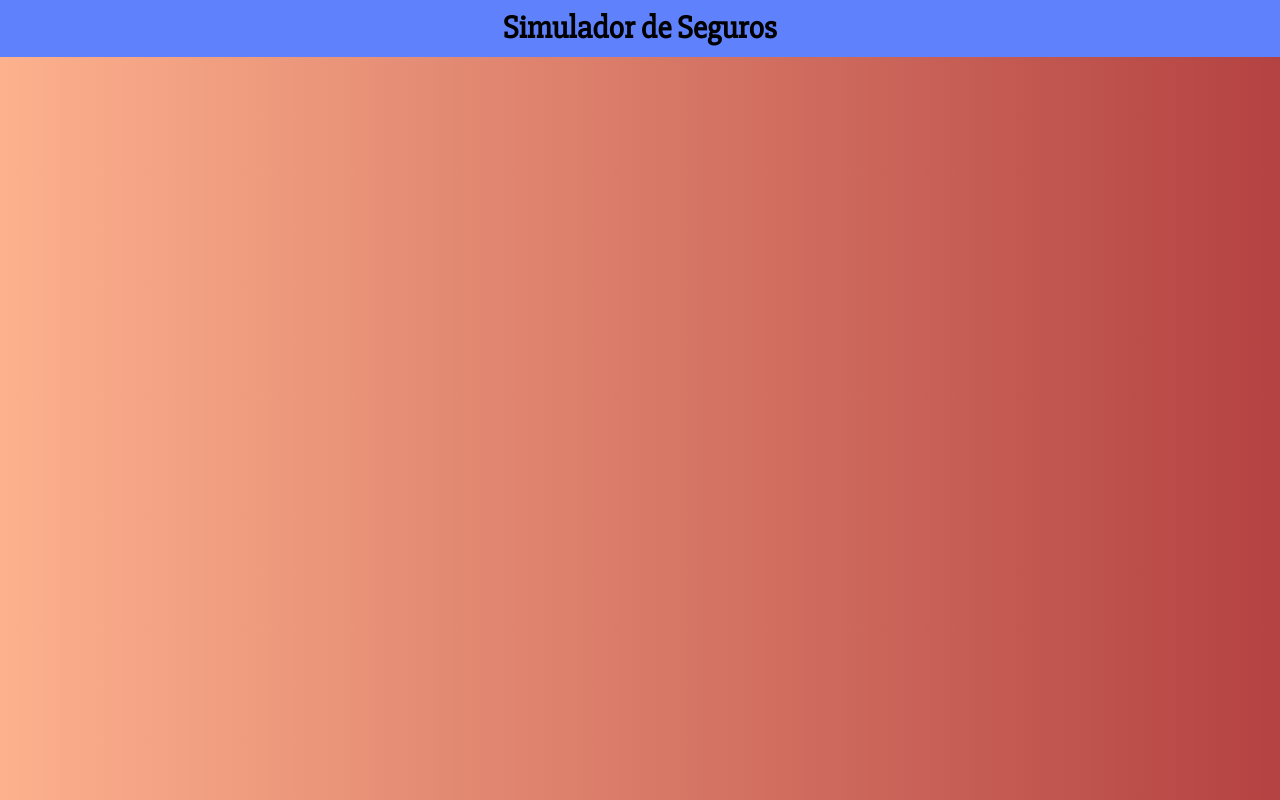
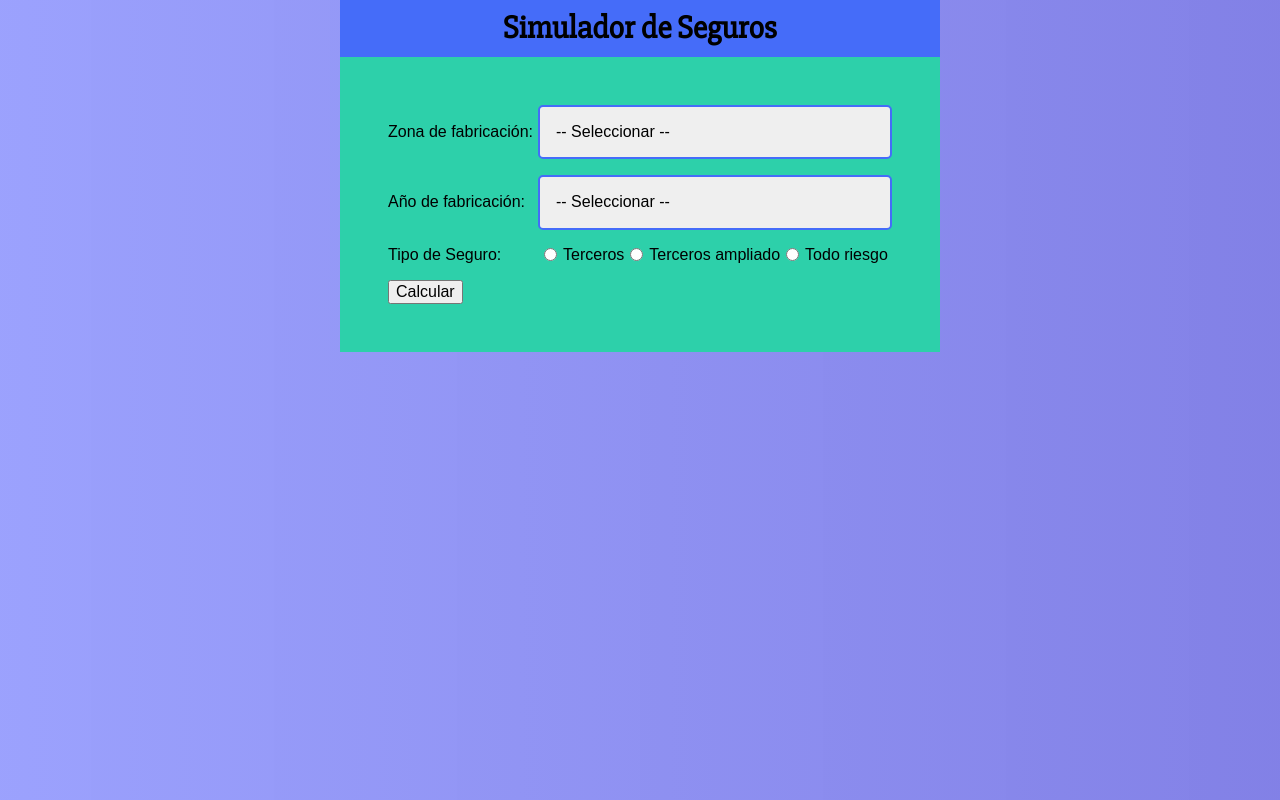
Before and after one commit to marcsanuy/Simulador_seguros, a React (Create React App) app: page / in a window 1280 px wide. Built offline with nearby package versions, Linux system fonts and the light colour scheme.

Commit message:
Making form with styled components

```diff
--- a/src/App.js
+++ b/src/App.js
@@ -1,11 +1,29 @@
 import React from 'react';
 import Header from './components/Header';
+import Formulario from './components/Formulario';
+import styled from '@emotion/styled';
+
+const Contenedor = styled.div`
+  max-width: 600px;
+  margin: 0 auto;
+`;
+
+const ContenedorFormulario = styled.div`
+  background-color: #2dd0aa;
+  padding: 3rem;
+`;
 
 function App() {
   return (
-    <Header
-    titulo="Simulador de Seguros"
-    />
+    <Contenedor>
+        <Header
+          titulo="Simulador de Seguros"
+        />
+
+        <ContenedorFormulario>
+            <Formulario />
+        </ContenedorFormulario>
+    </Contenedor>
   );
 }
 
--- /dev/null
+++ b/src/components/Formulario.js
@@ -0,0 +1,93 @@
+import React from 'react';
+import styled from '@emotion/styled';
+
+const Campo = styled.div`
+    display: flex;
+    margin-bottom: 1rem;
+    align-items: center;
+`;
+
+const Label = styled.label`
+    flex: 0 0 150px;
+`;
+
+const Select = styled.select`
+    display: block;
+    width: 100%;
+    padding: 1rem;
+    border: 2px solid #456cf9;
+    border-radius: 5px;
+    -webkit-appearance: none;
+`;
+
+const InputRadio = styled.input`
+    margin: 0 6px;
+`;
+
+
+const Formulario = () => {
+    return (
+        <form>
+            <Campo>
+                <Label>Zona de fabricación: </Label>
+                <Select>
+                    <option value="">-- Seleccionar --</option>
+                    <option value="americano">Americano</option>
+                    <option value="europeo">Europeo</option>
+                    <option value="asiatico">Asiatico</option>
+                </Select>
+            </Campo>
+
+            <Campo>
+                <Label>Año de fabricación: </Label>
+                <Select>
+                    <option value="">-- Seleccionar --</option>
+                    <option value="2020">2020</option>
+                    <option value="2019">2019</option>
+                    <option value="2018">2018</option>
+                    <option value="2017">2017</option>
+                    <option value="2016">2016</option>
+                    <option value="2015">2015</option>
+                    <option value="2014">2014</option>
+                    <option value="2013">2013</option>
+                    <option value="2012">2012</option>
+                    <option value="2011">2011</option>
+                    <option value="2010">2010</option>
+                    <option value="2009">2009</option>
+                    <option value="2008">2008</option>
+                    <option value="2007">2007</option>
+                    <option value="2006">2006</option>
+                    <option value="2005">2005</option>
+                    <option value="2004">2004</option>
+                    <option value="2003">2003</option>
+                </Select>
+            </Campo>
+
+            <Campo>
+                <Label>Tipo de Seguro: </Label>
+                <InputRadio
+                    type="radio"
+                    name="tipo de seguro"
+                    value="terceros"
+                /> Terceros
+
+                <InputRadio
+                    type="radio"
+                    name="tipo de seguro"
+                    value="terceros ampliado"
+                /> Terceros ampliado
+
+                <InputRadio
+                    type="radio"
+                    name="tipo de seguro"
+                    value="todo riesgo"
+                /> Todo riesgo
+            </Campo>
+
+            <button type="button">Calcular</button>
+        </form>
+
+     );
+}
+
+export default Formulario;
--- a/src/components/Header.js
+++ b/src/components/Header.js
@@ -2,7 +2,7 @@ import React from 'react';
 import styled from '@emotion/styled';
 
 const ContenedorHeader = styled.header`
-    background-color: #5F82FC;
+    background-color: #456cf9;
     padding: 10px;
     font-weight: bold;
     color: black;
--- a/src/index.css
+++ b/src/index.css
@@ -3,9 +3,9 @@ html {
   box-sizing: border-box;
 }
 body {
-  background: #fd7a59;  /* fallback for old browsers */
-  background: -webkit-linear-gradient(to right, #fdb18d, #b44242);  /* Chrome 10-25, Safari 5.1-6 */
-  background: linear-gradient(to right, #fdb18d, #b44242);
+  background: #7e86fdc5;  /* fallback for old browsers */
+  background: -webkit-linear-gradient(to right, #7e86fdc5, #6361e0cc);  /* Chrome 10-25, Safari 5.1-6 */
+  background: linear-gradient(to right, #7e86fdc5, #6361e0cc);
   font-family: Arial, Helvetica, sans-serif;
 }
 ul {
```
